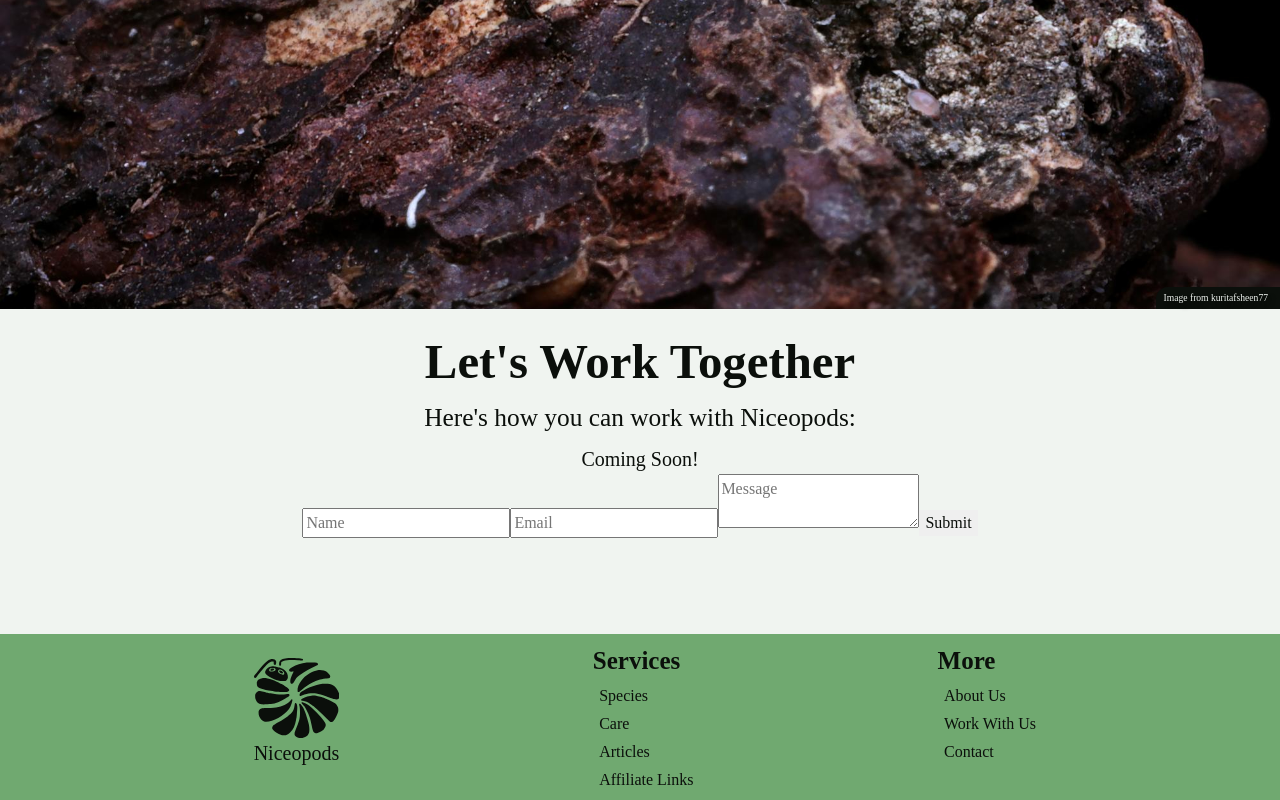
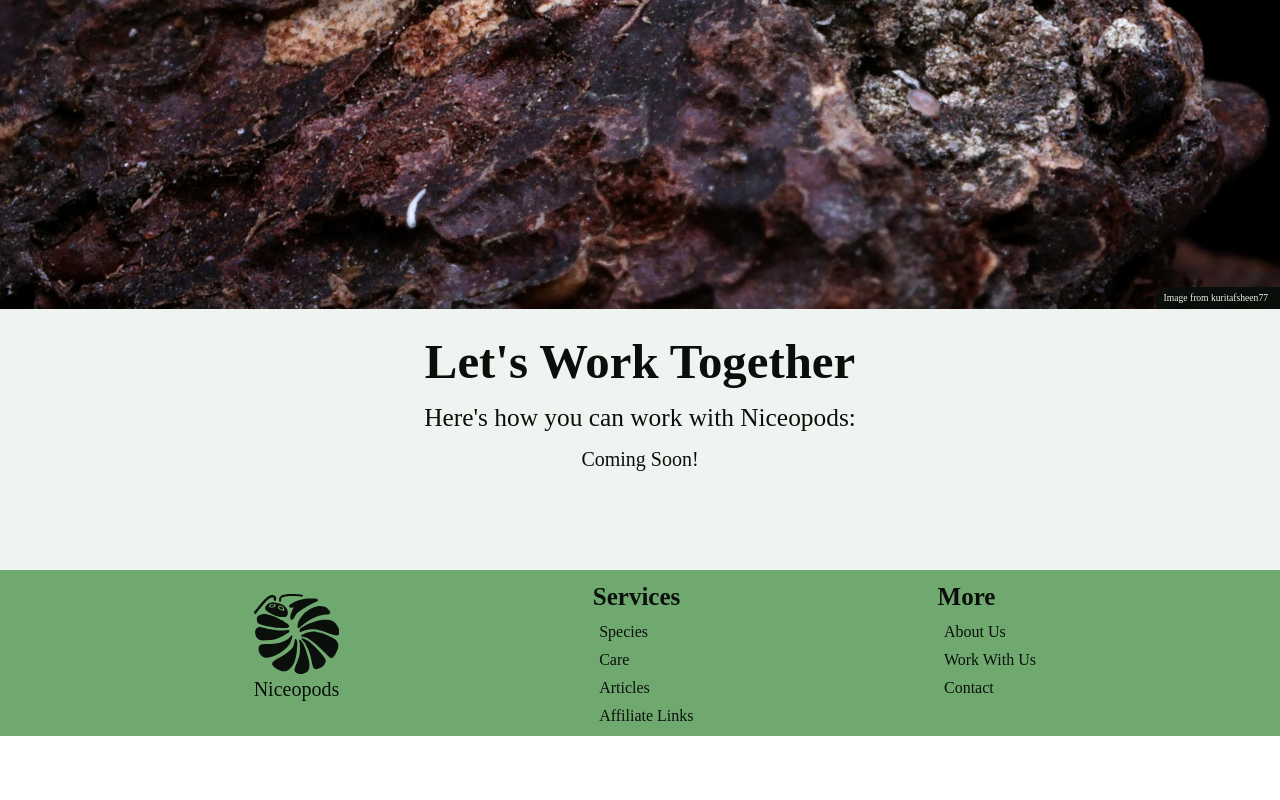
Before and after one commit to brandon-whitman-orlin/isopod, a React (Vite) app: page /collaborate in a window 1280 px wide. Shown: the part 491-1291 px from the top of the page. After the commit the page ends 1227 px from the top, so only its background shows below. Built offline with nearby package versions, Linux system fonts and the light colour scheme; the HTML template or start-up script is replaced by a standard one.

Commit message:
that was a failure

```diff
--- a/pages/collaborate/Collaborate.jsx
+++ b/pages/collaborate/Collaborate.jsx
@@ -14,63 +14,17 @@ import WebFooter from "../../components/webfooter/WebFooter";
 import { ReactComponent as IsopodLogo } from "../../assets/icons/isopod-ball-eyes.svg";
 
 function Collaborate() {
-  const [formData, setFormData] = useState({
-    name: "",
-    email: "",
-    message: "",
-  });
-
-  const [status, setStatus] = useState(null);
-
-  const handleChange = (e) => {
-    const { name, value } = e.target;
-    setFormData((prev) => ({ ...prev, [name]: value }));
-  };
-
-  const handleSubmit = async (e) => {
-    e.preventDefault();
-
-    try {
-      const response = await fetch("https://script.google.com/macros/s/AKfycbxYXUTHvanrc4bhlbunapm7psvhY7Op43acSukikLHunYYRk72lThE5Q45D3OKyplTW3g/exec", {
-        method: "POST",
-        headers: {
-          "Content-Type": "application/json",
-        },
-        body: JSON.stringify(formData),
-      });
-
-      if (response.ok) {
-        setStatus("Form submitted successfully!");
-        setFormData({ name: "", email: "", message: "" });
-      } else {
-        setStatus("Form submission failed.");
-      }
-    } catch (error) {
-      setStatus("An error occurred. Please try again.");
-    }
-  };
-
   return (
     <div className="collaborate">
       <ThemeMenu />
       <header className="header">
         <Navbar
           links={[
-            <a href="/species" rel="noopener noreferrer">
-              Species
-            </a>,
-            <a href="/care" rel="noopener noreferrer">
-              Care
-            </a>,
-            <a href="/articles" rel="noopener noreferrer">
-              Articles
-            </a>,
-            <a href="/about" rel="noopener noreferrer">
-              About
-            </a>,
-            <a href="/contact" rel="noopener noreferrer">
-              Contact
-            </a>,
+            <a href="/species" rel="noopener noreferrer">Species</a>,
+            <a href="/care" rel="noopener noreferrer">Care</a>,
+            <a href="/articles" rel="noopener noreferrer">Articles</a>,
+            <a href="/about" rel="noopener noreferrer">About</a>,
+            <a href="/contact" rel="noopener noreferrer">Contact</a>,
             // <div className="dropdown div-button" tabIndex={0}>Options <span className="dropdown-caret"></span>
             //   <ul className="dropdown-menu">
             //     <li><ThemeChange className="dropdown-option"/></li>
@@ -89,12 +43,7 @@ function Collaborate() {
         />
       </header>
       <main className="main">
-        <Hero
-          img={HeroImage}
-          alt="High-definition image of an Armadillidium vulgare isopod"
-          attribution="kuritafsheen77"
-          objectPos="55%"
-        >
+        <Hero img={HeroImage} alt="High-definition image of an Armadillidium vulgare isopod" attribution="kuritafsheen77" objectPos="55%">
           <h1>Collaborate</h1>
           <h2>Help Make Niceopods a Better Place</h2>
         </Hero>
@@ -102,75 +51,19 @@ function Collaborate() {
           <h2>Let's Work Together</h2>
           <h3>Here's how you can work with Niceopods:</h3>
           <p>Coming Soon!</p>
-
-          <form onSubmit={handleSubmit}>
-            <input
-              name="name"
-              value={formData.name}
-              onChange={handleChange}
-              placeholder="Name"
-              required
-            />
-            <input
-              name="email"
-              type="email"
-              value={formData.email}
-              onChange={handleChange}
-              placeholder="Email"
-              required
-            />
-            <textarea
-              name="message"
-              value={formData.message}
-              onChange={handleChange}
-              placeholder="Message"
-              required
-            />
-            <button type="submit">Submit</button>
-            {status && <p>{status}</p>}
-          </form>
         </PageSection>
       </main>
       <footer className="footer">
         <WebFooter
-          children={[
-            [
-              <a className="site-name" href="/" rel="noopener noreferrer">
-                <span>
-                  <span>
-                    <IsopodLogo />
-                  </span>
-                  <span>Niceopods</span>
-                </span>
-              </a>,
-            ],
-            [
-              <h4>Services</h4>,
-              <a href="/species" rel="noopener noreferrer">
-                Species
-              </a>,
-              <a href="/care" rel="noopener noreferrer">
-                Care
-              </a>,
-              <a href="/articles" rel="noopener noreferrer">
-                Articles
-              </a>,
-              <a href="/affiliate" rel="noopener noreferrer">
-                Affiliate Links
-              </a>,
-            ],
-            [
-              <h4>More</h4>,
-              <a href="/about" rel="noopener noreferrer">
-                About Us
-              </a>,
-              <a href="/collaborate" rel="noopener noreferrer">
-                Work With Us
-              </a>,
-              <a href="/contact" rel="noopener noreferrer">
-                Contact
-              </a>,
-            ],
+           children={[
+            [<a className="site-name" href="/" rel="noopener noreferrer"><span>
+              <span>
+                <IsopodLogo />
+              </span>
+              <span>Niceopods</span>
+            </span></a>],
+            [<h4>Services</h4>, <a href="/species" rel="noopener noreferrer">Species</a>, <a href="/care" rel="noopener noreferrer">Care</a>, <a href="/articles" rel="noopener noreferrer">Articles</a>, <a href="/affiliate" rel="noopener noreferrer">Affiliate Links</a>],
+            [<h4>More</h4>, <a href="/about" rel="noopener noreferrer">About Us</a>, <a href="/collaborate" rel="noopener noreferrer">Work With Us</a>, <a href="/contact" rel="noopener noreferrer">Contact</a>]
           ]}
         />
       </footer>
```
